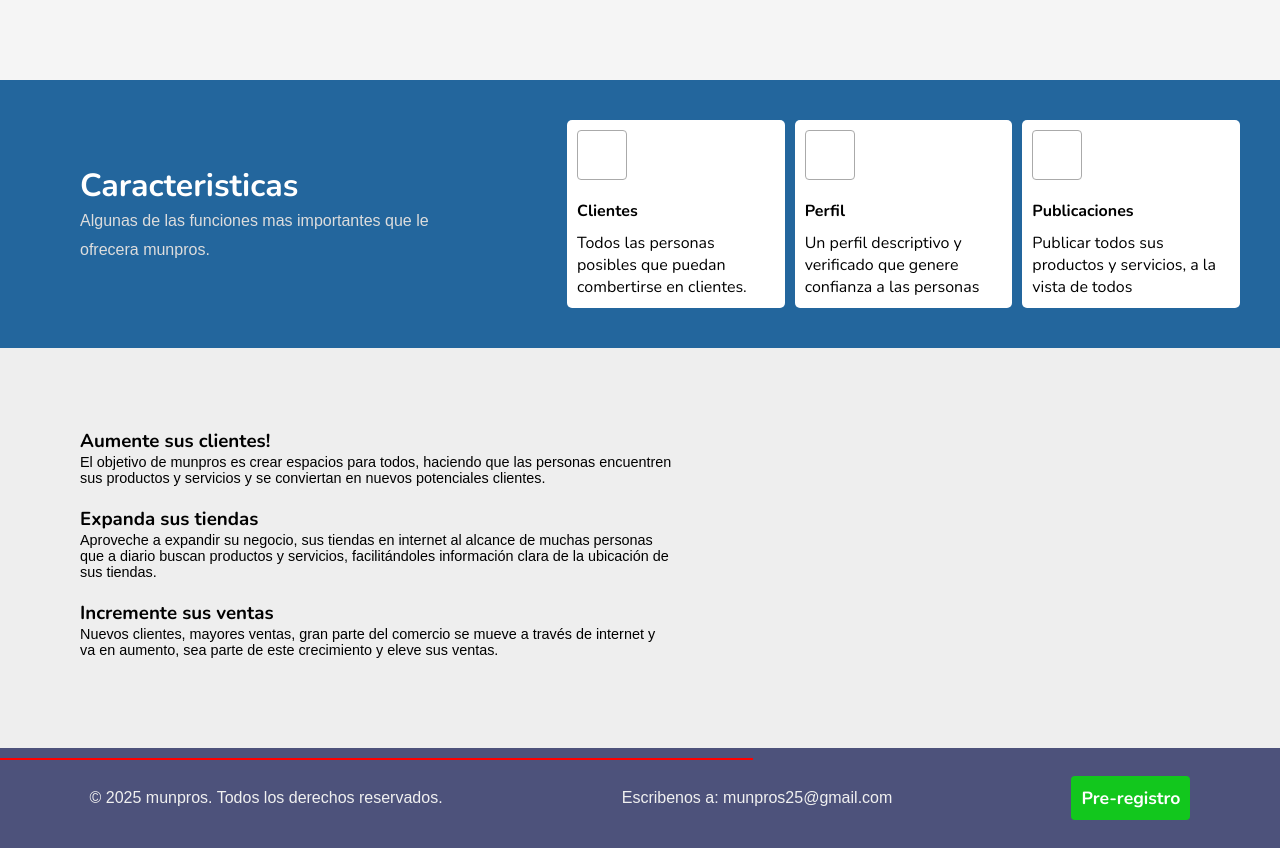
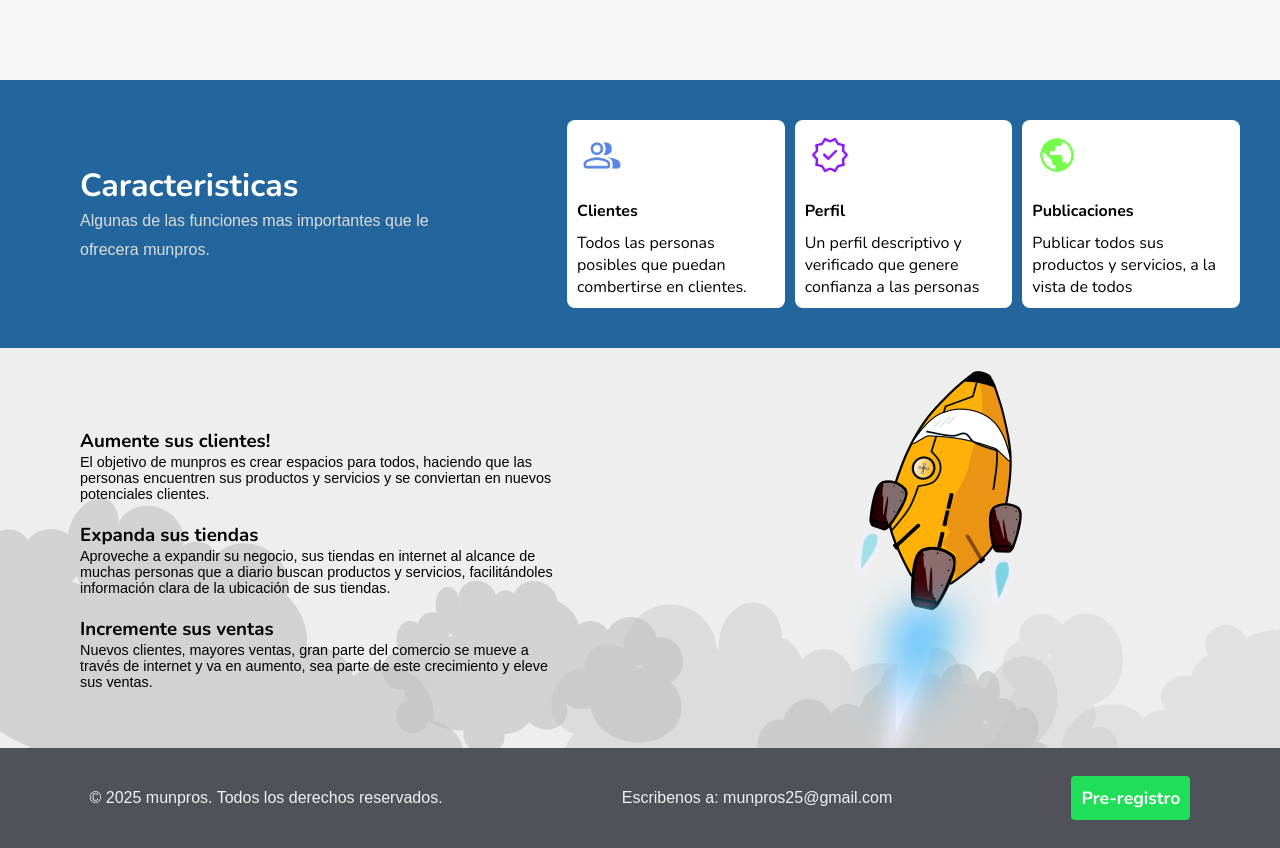
Before and after one commit to Jonsalinas/mvpmunpros, a plain HTML site: page index.html in a window 1280 px wide. Shown: the part 720-1568 px from the top of the page. Drawn offline with nearby package versions, Linux system fonts and the light colour scheme; a web font is replaced by a local one.

Commit message:
Update style.css

```diff
--- a/src/style.css
+++ b/src/style.css
@@ -6,9 +6,8 @@
 body{
     background-image: linear-gradient(to top, #30cfd0 0%, #330867 100%);
 }
-html {
-  scroll-behavior: smooth;
-}
+
+/*html {  scroll-behavior: smooth;}*/
 .main{
     display: block;
     width: 100vw;
@@ -112,14 +111,16 @@ label{
     color:#fff;
     font-family: "Nunito", sans-serif;
     border-style: none;
-    background-color: #2BF265;
-    border-radius: 2px;
+    background-color: #20DE57;
+    border-radius: 4px;
     cursor:pointer;
     font-weight: bold;
     font-size: 1.1em;
 
 }
-
+.btn-send:hover{
+    background-color:#0AD244 ;
+}
 .border{
     border:0px solid #ddd
 }
@@ -192,8 +193,9 @@ label{
     width: 100%;
     height: auto;
     padding: 10px;
-    border-radius: 5px;
+    border-radius: 8px;
     font-family:"Nunito", sans-serif;
+
 }
 
 .title-item{
@@ -205,15 +207,17 @@ label{
 .icon-items{
     width: 50px;
     height: 50px;
-    border:1px solid #aaa;
     border-radius: 4px;
     margin-bottom: 20px;
+    background-size: 40px;
+    background-repeat: no-repeat;
+    background-position: center;
 }
 
 .box-descriptions{
     position: relative;
     display: grid;
-    grid-template-columns:1fr 0.7fr ;
+    grid-template-columns:1fr 1fr;
     height: 400px;
     max-width: 1280px;
     margin: auto;
@@ -231,10 +235,14 @@ label{
     font-size: 0.9rem;
 }
 .image-descriptions{
-    display: flex;
-    width: 100%;
+    display: block;
+    position: absolute;
+    min-width: 100%;
     height: 100%;
-    border:1px solid red
+    background-image: url(./img/roket.png);
+    background-size: auto;
+    background-repeat: no-repeat;
+    background-position: center;
 }
 .footer{
     display: flex;
@@ -242,7 +250,7 @@ label{
     align-items: center;
     width: 100%;
     height: 100px;
-    background-color: #4D527B;
+    background-color: #4F5258;
 }
 
 .content-footer{
@@ -262,16 +270,34 @@ label{
     color:#fff;
     font-family: "Nunito", sans-serif;
     border-style: none;
-    border: 0px solid #000;
-    background-color: #12C71D;
+    background-color: #20DE57;
     border-radius: 4px;
     cursor:pointer;
     font-weight: bold;
     font-size: 1.1em;
 
 }
-
+.btn-footer:hover{
+    background-color:#12C71D ;
+}
 a {
   text-decoration: none; /* quita el subrayado */
   color: inherit;        /* hereda el color del texto padre */
 }
+
+
+
+
+.icon-client{
+    background-image: url(./img/client.png);
+}
+.icon-profile{
+    background-image: url(./img/profile.png);
+}
+.icon-public{
+    background-image: url(./img/public.png);
+}
+
+.zindex{
+    z-index: 2;
+}
```
